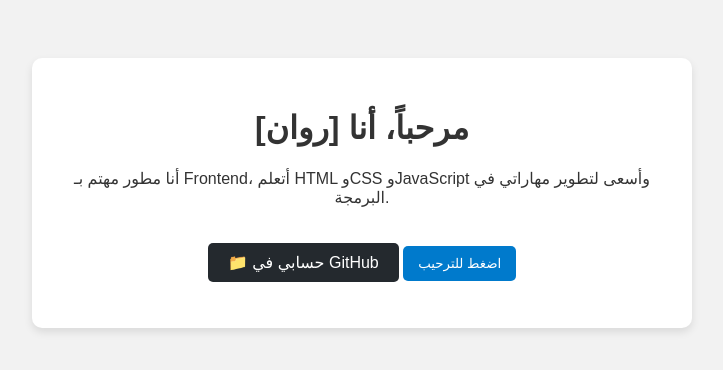
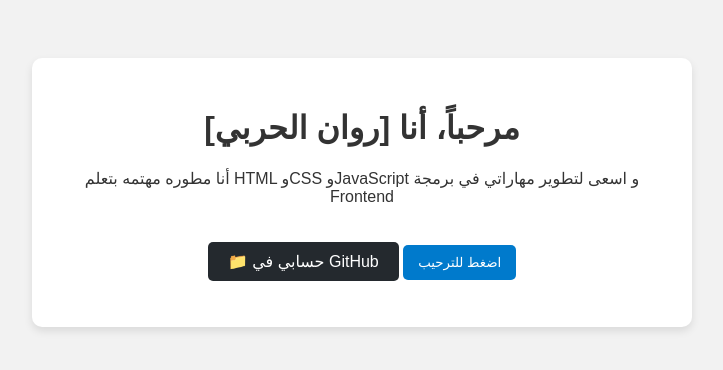
Before and after one commit to Rawan-Alharbi-MAX/About_Me, a plain HTML site: page index.html in a window 1280 px wide. Shown: the whole page, without its empty margins (278-1001 px from the left). Drawn offline with Linux system fonts and the light colour scheme.

Commit message:
Update index.html

```diff
--- a/index.html
+++ b/index.html
@@ -8,8 +8,8 @@
 </head>
 <body>
   <div class="container">
-    <h1>مرحباً، أنا [روان]</h1>
-    <p>أنا مطور مهتم بـ Frontend، أتعلم HTML وCSS وJavaScript وأسعى لتطوير مهاراتي في البرمجة.</p>
+    <h1>مرحباً، أنا [روان الحربي]</h1>
+    <p> أنا مطوره مهتمه بتعلم HTML وCSS وJavaScript و اسعى لتطوير مهاراتي في برمجة Frontend </p>
     <a href="https://github.com/Rawan-Alharbi-MAX" target="_blank" class="github-link">📁 حسابي في GitHub</a>
     <button onclick="greet()">اضغط للترحيب</button>
     <p id="greeting"></p>
```
